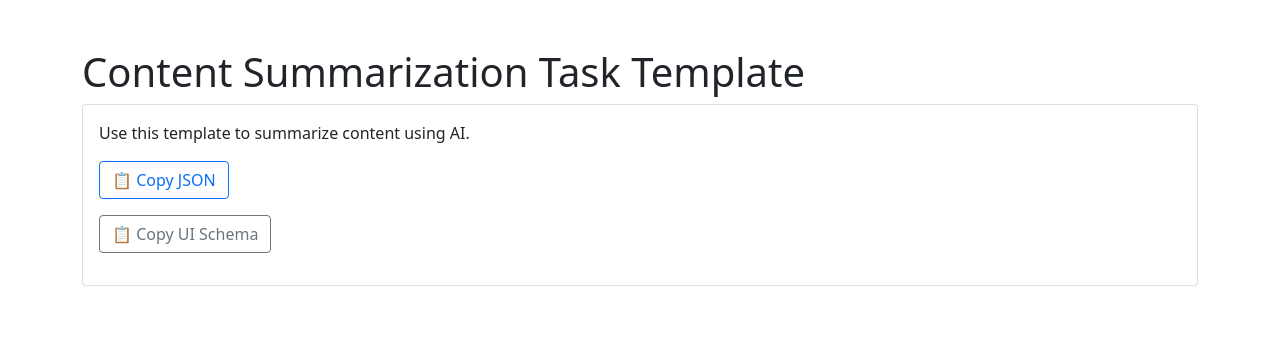
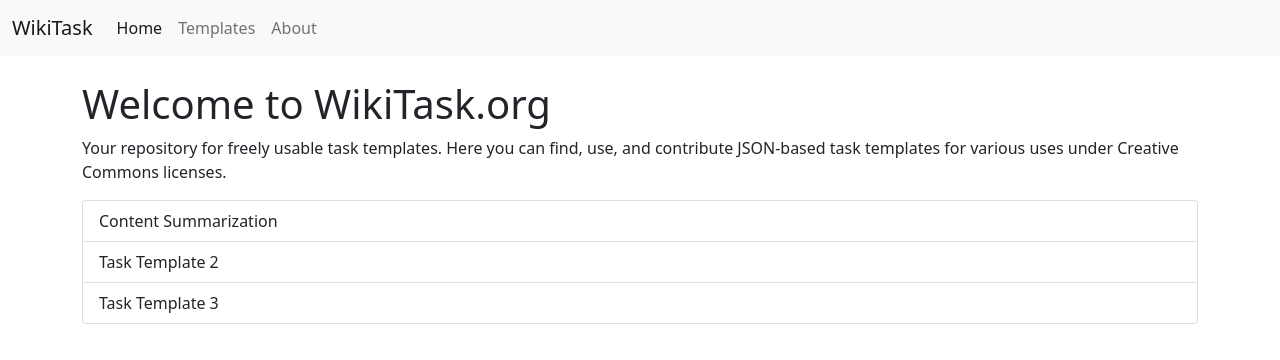
Before and after one commit to askrobots/wikitask, a plain HTML site: page index.html in a window 1280 px wide. Drawn offline with nearby package versions, Linux system fonts and the light colour scheme.

Commit message:
Commit message: "Update title and content on content-summarization.html, adjust UI elements for JSON and UI Schema copying, and add navigation bar and welcome message on index.html"

```diff
--- a/index.html
+++ b/index.html
@@ -1,5 +1,5 @@
 <!doctype html>
-<html lang="en" x-data>
+<html lang="en">
 <head>
     <!-- Required meta tags -->
     <meta charset="utf-8">
@@ -8,52 +8,44 @@
     <!-- Bootstrap CSS -->
     <link href="https://cdn.jsdelivr.net/npm/bootstrap@5.1.3/dist/css/bootstrap.min.css" rel="stylesheet">
 
-    <!-- Alpine.js -->
-    <script src="https://cdn.jsdelivr.net/npm/alpinejs" defer></script>
-
-    <title>Content Summarization Task Template</title>
+    <title>WikiTask.org</title>
 </head>
 <body>
-    <div class="container mt-5">
-        <h1>Content Summarization Task Template</h1>
-        <div class="card mb-3">
-            <div class="card-body">
-                <p>Use this template to summarize content using AI.</p>
-
-                <div x-data="{ json: `{
-  \"title\": \"Content Summarization\",
-  \"type\": \"object\",
-  \"properties\": {
-    \"content\": {
-      \"type\": \"string\",
-      \"title\": \"Content to Summarize\",
-      \"description\": \"Paste the text you want to summarize.\"
-    }
-  },
-  \"required\": [\"content\"]
-}` }">
-                    <button class="btn btn-outline-primary" @click="navigator.clipboard.writeText(json); $dispatch('copied', { message: 'JSON copied!' });">📋 Copy JSON</button>
-                    <pre><code x-text="json"></code></pre>
-                </div>
-
-                <div x-data="{ uiSchema: `{
-  \"content\": {
-    \"ui:widget\": \"textarea\",
-    \"ui:options\": {
-      \"rows\": 10
-    }
-  }
-}` }">
-                    <button class="btn btn-outline-secondary" @click="navigator.clipboard.writeText(uiSchema); $dispatch('copied', { message: 'UI Schema copied!' });">📋 Copy UI Schema</button>
-                    <pre><code x-text="uiSchema"></code></pre>
-                </div>
-
-                <div x-data="{ copiedMessage: '' }" @copied.window="copiedMessage = $event.detail.message, setTimeout(() => copiedMessage = '', 2000)">
-                    <span x-show="copiedMessage" x-text="copiedMessage" class="text-success"></span>
+    <header>
+        <!-- Navigation Bar -->
+        <nav class="navbar navbar-expand-lg navbar-light bg-light">
+            <div class="container-fluid">
+                <a class="navbar-brand" href="#">WikiTask</a>
+                <button class="navbar-toggler" type="button" data-bs-toggle="collapse" data-bs-target="#navbarNav" aria-controls="navbarNav" aria-expanded="false" aria-label="Toggle navigation">
+                    <span class="navbar-toggler-icon"></span>
+                </button>
+                <div class="collapse navbar-collapse" id="navbarNav">
+                    <ul class="navbar-nav">
+                        <li class="nav-item">
+                            <a class="nav-link active" aria-current="page" href="#">Home</a>
+                        </li>
+                        <li class="nav-item">
+                            <a class="nav-link" href="#">Templates</a>
+                        </li>
+                        <li class="nav-item">
+                            <a class="nav-link" href="#">About</a>
+                        </li>
+                    </ul>
                 </div>
             </div>
+        </nav>
+    </header>
+    <main class="container mt-4">
+        <h1>Welcome to WikiTask.org</h1>
+        <p>Your repository for freely usable task templates. Here you can find, use, and contribute JSON-based task templates for various uses under Creative Commons licenses.</p>
+
+        <!-- Content here -->
+        <div id="templates" class="list-group">
+            <a href="/content-summarization.html" class="list-group-item list-group-item-action">Content Summarization</a>
+            <a href="#" class="list-group-item list-group-item-action">Task Template 2</a>
+            <a href="#" class="list-group-item list-group-item-action">Task Template 3</a>
         </div>
-    </div>
+    </main>
 
     <!-- Bootstrap Bundle with Popper -->
     <script src="https://cdn.jsdelivr.net/npm/bootstrap@5.1.3/dist/js/bootstrap.bundle.min.js"></script>
```
Also changed, not shown: content-summarization.html (+22 -8 lines).
